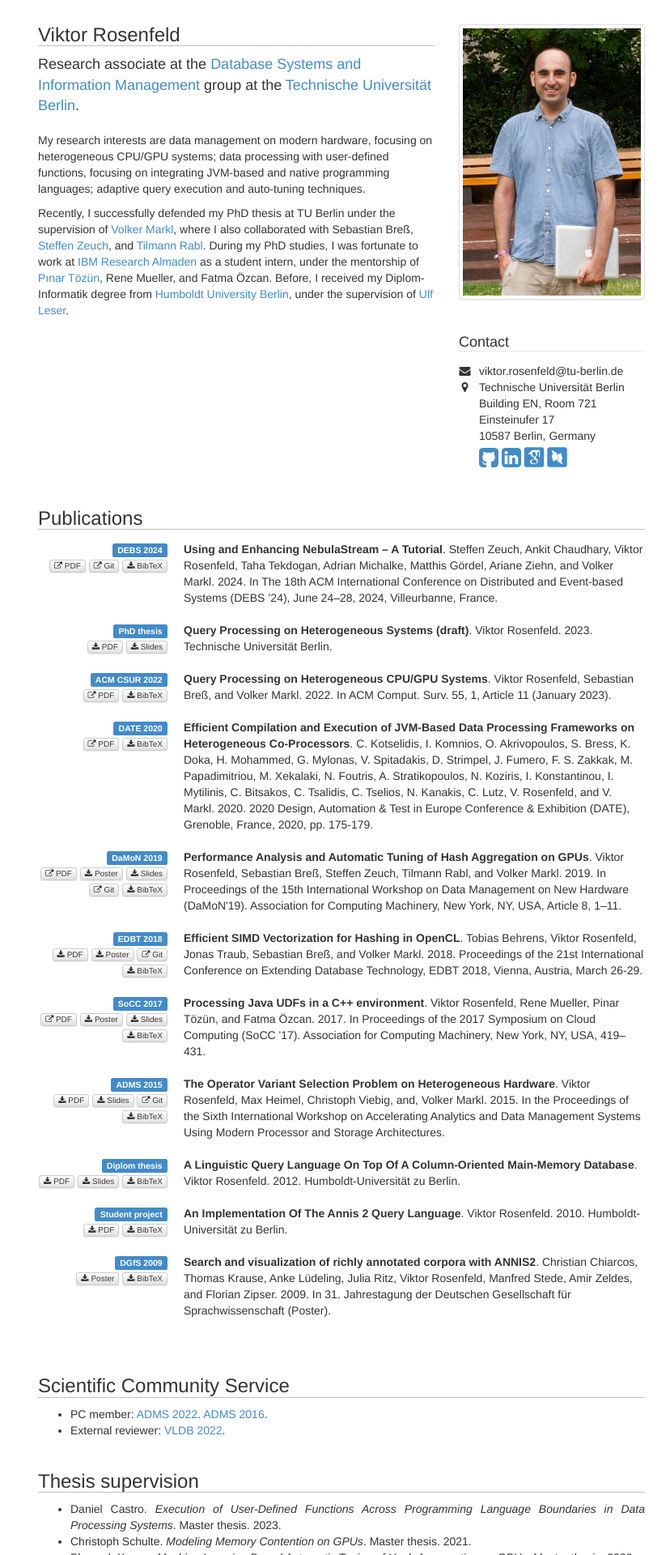
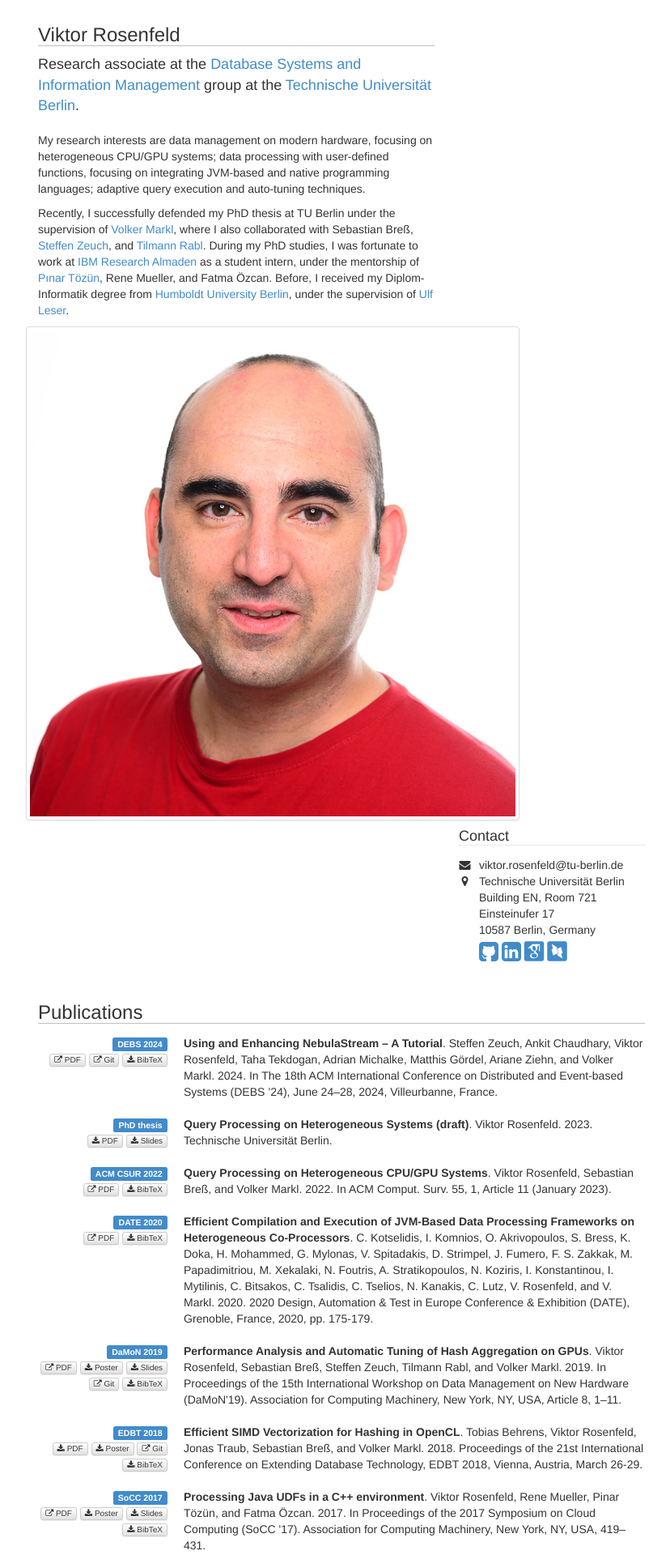
Before and after one commit to he-sk/he-sk.github.io, a Jekyll site: the page built from index.html, in a window 1280 px wide. Shown: the top 1920 px of the page at 81% size, without its empty margins (218-1046 px from the left). Built offline with Jekyll 4.4.1, drawn with Linux system fonts in a browser that asks for light colours; some web fonts are replaced.

Commit message:
Change image

```diff
--- a/index.html
+++ b/index.html
@@ -215,8 +215,8 @@ teaching:
 
 <div class="col-sm-4">
 <br/>
-      <img src="assets/photo-hu-laptop.jpg" class="img-thumbnail" alt="Viktor Rosenfeld">
 </div>
+      <img src="assets/photo-headshot.jpg" class="img-thumbnail" alt="Viktor Rosenfeld">
 
 <div class="col-sm-8">
   <!-- empty to align contact info !-->
```
Also changed, not shown: assets/photo-headshot.jpg (added), assets/photo-hu-laptop.jpg (deleted).
